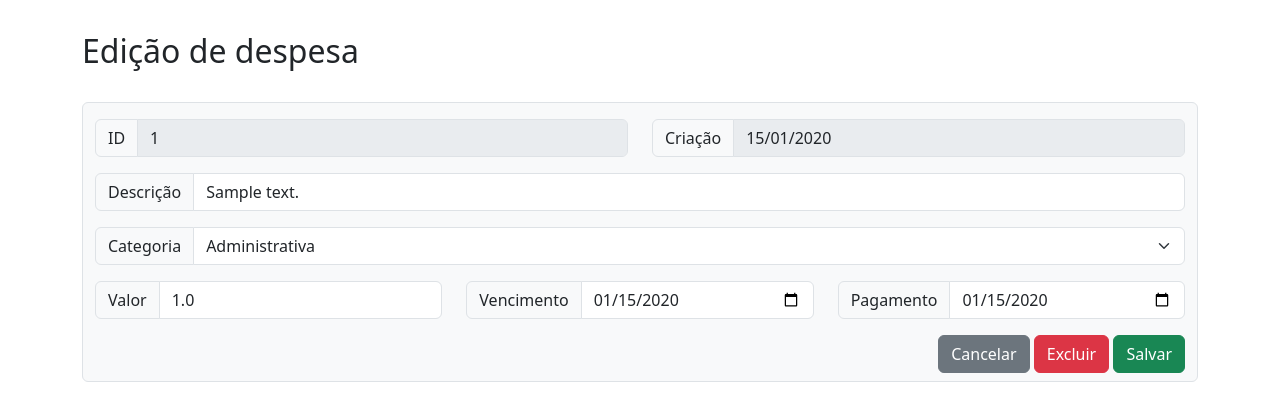
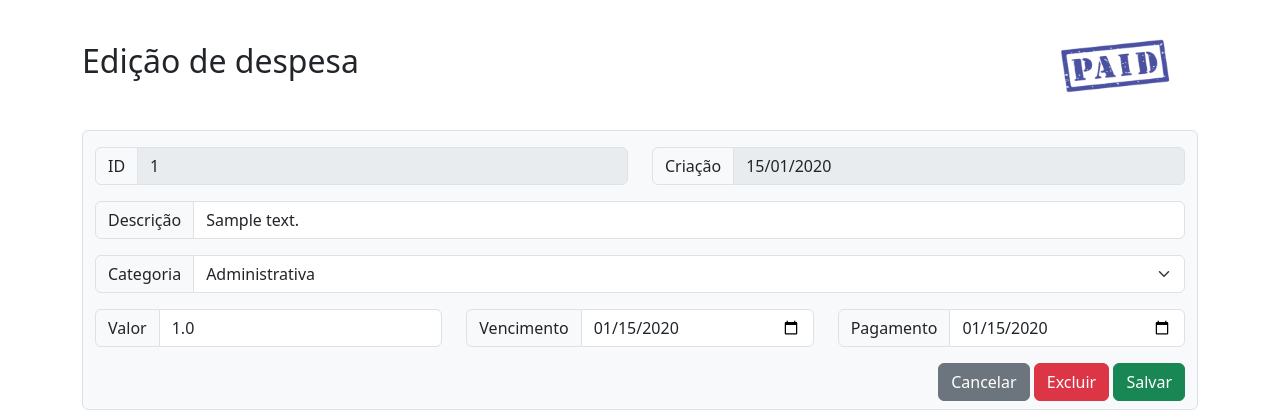
Before and after one commit to antonioisaacdias/expenses-api-flask, a Flask app: page /expenses/1 in a window 1280 px wide. Shown: the part 56-476 px from the top of the page. Run offline with Flask 3, Linux system fonts and the light colour scheme; tables that the repository leaves empty hold one stand-in row (values such as "Sample post").

Commit message:
Feature de carimbo na despesa (pago, pendente e atrasado)

```diff
--- a/routes.py
+++ b/routes.py
@@ -1,6 +1,6 @@
 from flask import Blueprint, request, jsonify, render_template, redirect, flash
 from controllers import get_expenses, get_expense, create_expense, update_expense, delete_expense
-
+from datetime import date
 
 bp = Blueprint('expenses', __name__)
 
@@ -24,7 +24,7 @@ def add():
 def fetch(id):
     expense = get_expense(id)
     if expense:
-        return render_template('update-expense.html', title="Edição de Despesa", expense=expense)
+        return render_template('update-expense.html', title="Edição de Despesa", expense=expense, today = date.today())
     return jsonify({'message': 'Not found'}), 404
 
 @bp.route('/expenses/update/<string:id>', methods=['POST'])
--- a/views/static/css/index.css
+++ b/views/static/css/index.css
@@ -54,3 +54,12 @@ input[type="number"] {
 
   }
 }
+
+.update-expense-header {
+  display: flex;
+  align-items: center;
+  .paid-stamp {
+    margin-left: auto;
+    width: 15%;
+  }
+}
--- a/views/templates/update-expense.html
+++ b/views/templates/update-expense.html
@@ -3,7 +3,17 @@
 
 {% block content %}
     <div>
-        <h2>Edição de despesa</h2>
+        <div class="update-expense-header">
+            <h2>Edição de despesa</h2>
+            {% if expense.paidAt is not none %}
+                <img src="{{ url_for('static', filename='assets/paid-stamp.png') }}" class="paid-stamp" alt="carimbo de despesa paga">
+            {% elif expense.dueAt < today %}
+                <img src="{{ url_for('static', filename='assets/overdue-stamp.png') }}" class="paid-stamp" alt="carimbo de despesa vencida">
+            {% else %}
+                <img src="{{ url_for('static', filename='assets/pending-stamp.png') }}" class="paid-stamp" alt="carimbo de despesa pendente">
+            {% endif %}
+        </div>
+
         <div class="container text-center bg-light pb-2 pt-3 rounded border">
             <form action="/expenses/update/{{expense.id}}" method="post">
                 <div class="row">
```
Also changed, not shown: views/static/assets/Linux_logo.jpg (deleted), views/static/assets/overdue-stamp.png (added), views/static/assets/paid-stamp.png (added), views/static/assets/pending-stamp.png (added).
